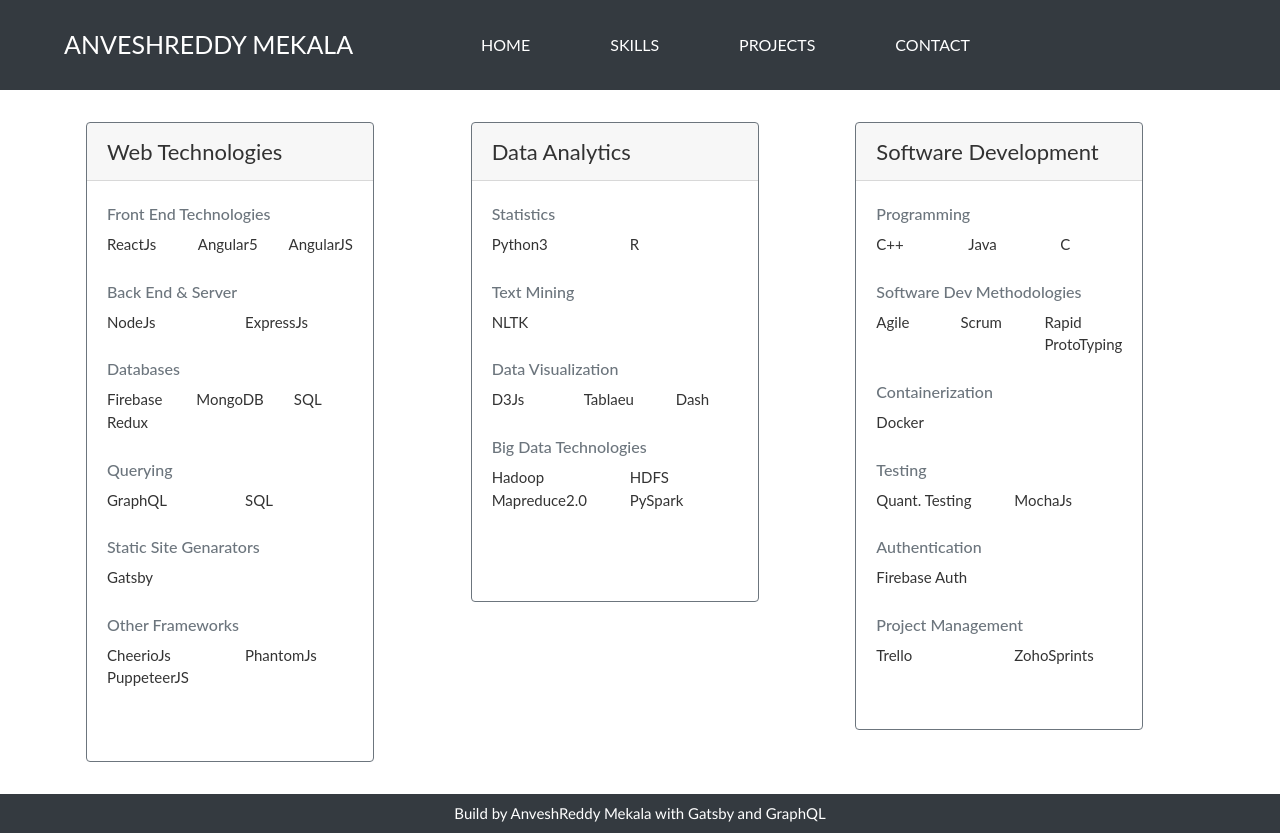
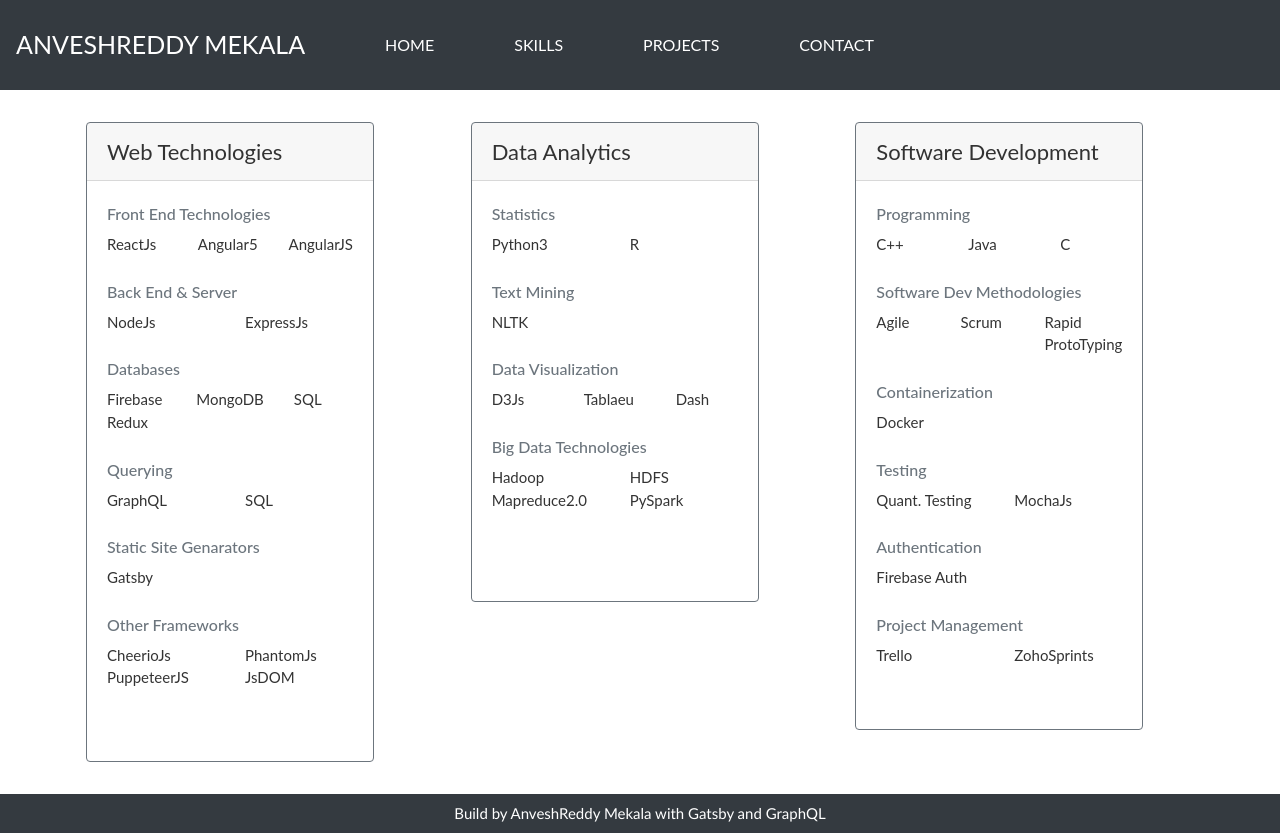
Before and after one commit to ANVESH96/Portfolio-Web-Application, a Gatsby site: page /skills in a window 1280 px wide. Built offline with nearby package versions, Linux system fonts and the light colour scheme; Gatsby itself is replaced by a stand-in of ours.

Commit message:
Jsdom added

```diff
--- a/src/components/header.js
+++ b/src/components/header.js
@@ -7,7 +7,7 @@
 
 const Header = ({ siteTitle }) => (
   <Navbar  sticky ="top"  bg="dark" expand="lg" variant="dark" role="navigation" style={{minHeight:90,fontFamily:'lato',color:'white'}}>
-  <Navbar.Brand  className= "lg mx-5 "style={{fontSize:25}} >{'ANVESHREDDY MEKALA'}</Navbar.Brand>
+  <Navbar.Brand  className= "lg mx-0 "style={{fontSize:25}} >{'ANVESHREDDY MEKALA'}</Navbar.Brand>
   <Navbar.Toggle aria-controls="basic-navbar-nav" />
    <Navbar.Collapse id="basic-navbar-nav">
      <Nav expand="md"  className="mr-auto" >
--- a/src/pages/index.js
+++ b/src/pages/index.js
@@ -27,7 +27,7 @@
     <Layout>
     <SEO title="Home" keywords={[`gatsby`,'UNCC','UNCCHARLOTTE',`react`,'graphql','AnveshReddy Mekala','anveshmekala','Anvesheddy mekala']} />
     <Container>
-    <Row>
+    <Row className="justify-content-md-center">
       <Col sm={6} lg={{span: 4,offset:0.8}} md={5} sm={6} xs={12} style={{padding:"3rem 0rem 0rem 0rem"}}>
        <Profileimage />
        <Container>
--- a/src/pages/skills.js
+++ b/src/pages/skills.js
@@ -36,7 +36,7 @@
     </Card.Text>
     <Card.Subtitle className="mb-2 text-muted" ><a style= {{fontSize:25}} /> Other Frameworks</Card.Subtitle>
     <Card.Text style= {{fontSize:15}}>
-    <Row><Col>CheerioJs</Col><Col>PhantomJs</Col><Col>PuppeteerJS</Col></Row>
+    <Row><Col>CheerioJs</Col><Col>PhantomJs</Col><Col>PuppeteerJS</Col><Col>JsDOM</Col></Row>
     </Card.Text>
   </Card.Body>
  </Card>
```
